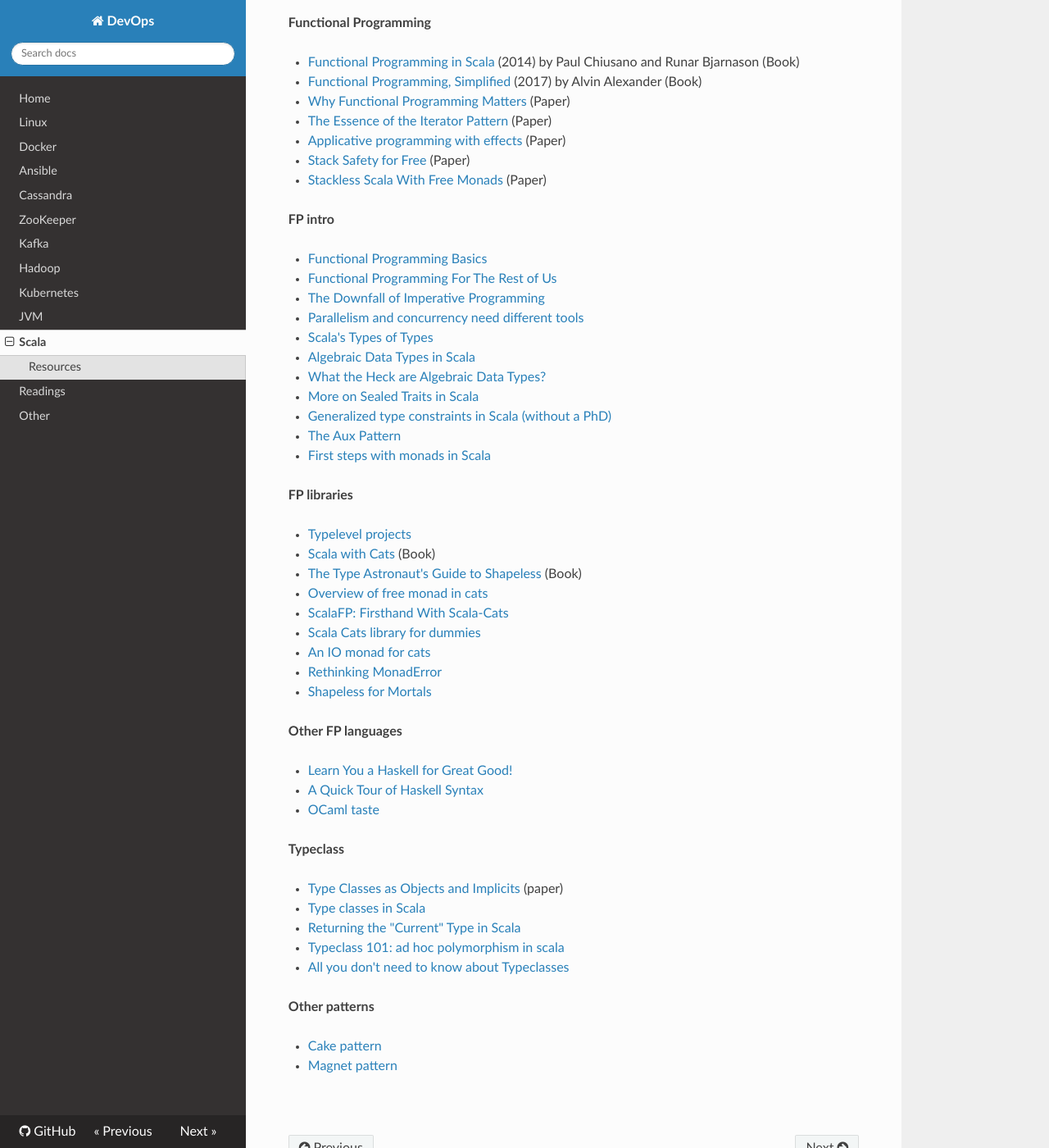
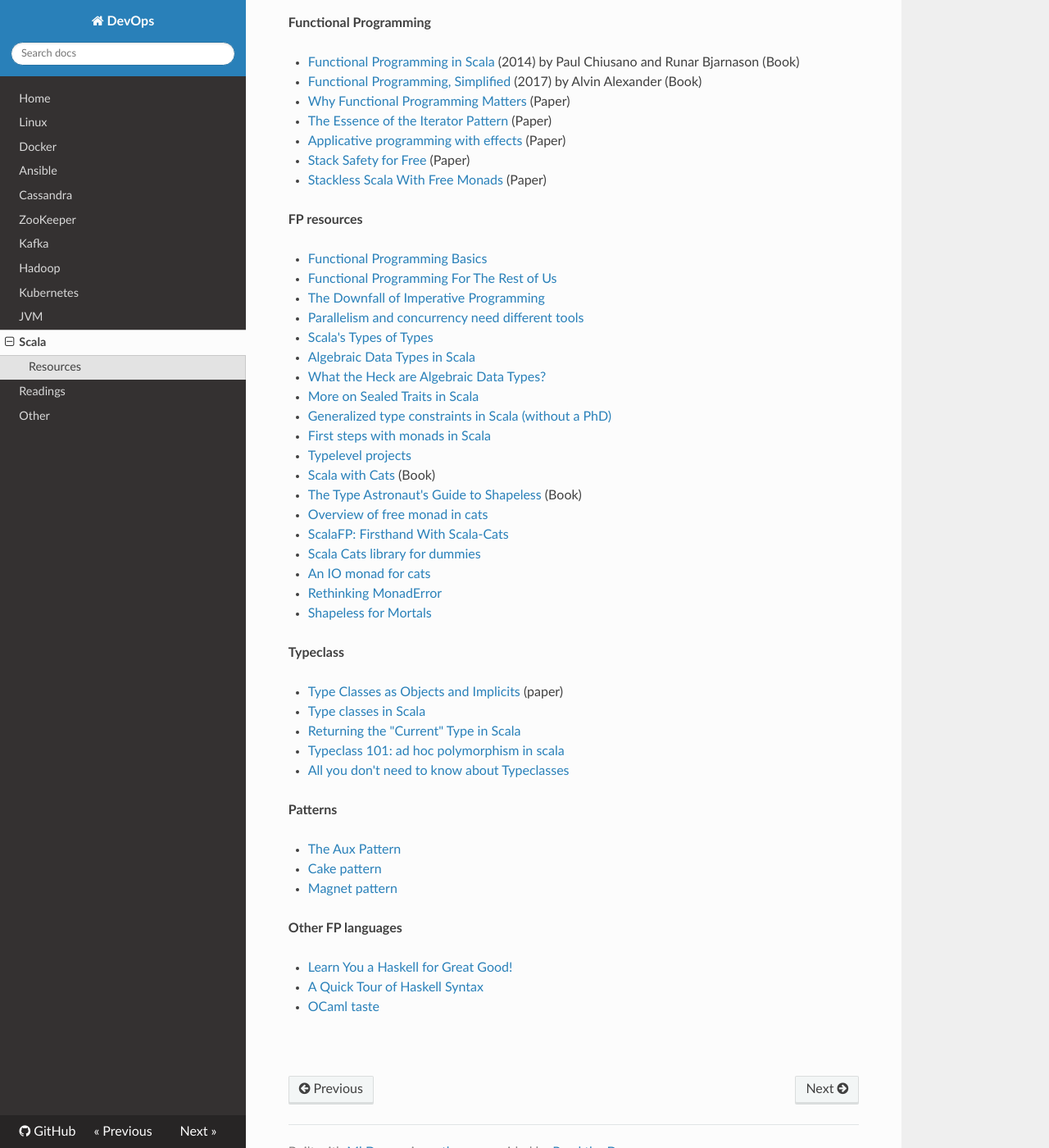
Before and after one commit to niqdev/devops, an MkDocs documentation site: the page built from docs/scala.md, in a window 1280 px wide and 1400 px high, scrolled down 488 px. Shown: the whole window at 82% size. Built offline with MkDocs 1.6.1, drawn with Linux system fonts in a browser that asks for light colours; nearby versions of some CDN libraries; old or Windows-style settings are respelled for this version of MkDocs; part of the change alters nothing that is shown.

Commit message:
doc: update scala

```diff
--- a/docs/scala.md
+++ b/docs/scala.md
@@ -26,7 +26,7 @@
 * [Stack Safety for Free](http://functorial.com/stack-safety-for-free/index.pdf) (Paper)
 * [Stackless Scala With Free Monads](http://blog.higher-order.com/assets/trampolines.pdf) (Paper)
 
-**FP intro**
+**FP resources**
 
 * [Functional Programming Basics](https://pragprog.com/magazines/2013-01/functional-programming-basics)
 * [Functional Programming For The Rest of Us](http://www.defmacro.org/2006/06/19/fp.html)
@@ -38,10 +38,7 @@
 * [What the Heck are Algebraic Data Types?](https://merrigrove.blogspot.com/2011/12/another-introduction-to-algebraic-data.html)
 * [More on Sealed Traits in Scala](https://underscore.io/blog/posts/2015/06/04/more-on-sealed.html)
 * [Generalized type constraints in Scala (without a PhD)](http://blog.bruchez.name/2015/11/generalized-type-constraints-in-scala.html)
-* [The Aux Pattern](https://gigiigig.github.io/posts/2015/09/13/aux-pattern.html)
 * [First steps with monads in Scala](https://darrenjw.wordpress.com/2016/04/15/first-steps-with-monads-in-scala/)
-
-**FP libraries**
 
 * [Typelevel projects](https://typelevel.org)
 * [Scala with Cats](https://underscore.io/books/scala-with-cats) (Book)
@@ -53,12 +50,6 @@
 * [Rethinking MonadError](https://typelevel.org/blog/2018/04/13/rethinking-monaderror.html)
 * [Shapeless for Mortals](https://github.com/ikhoon/shapeless-for-mortals)
 
-**Other FP languages**
-
-* [Learn You a Haskell for Great Good!](http://learnyouahaskell.com/chapters)
-* [A Quick Tour of Haskell Syntax](http://prajitr.github.io/quick-haskell-syntax)
-* [OCaml taste](https://ocaml.org/learn/taste.html)
-
 **Typeclass**
 
 * [Type Classes as Objects and Implicits](http://ropas.snu.ac.kr/~bruno/papers/TypeClasses.pdf) (paper)
@@ -67,12 +58,41 @@
 * [Typeclass 101: ad hoc polymorphism in scala](https://julien-truffaut.github.io/Typeclass)
 * [All you don't need to know about Typeclasses](http://workday.github.io/assets/scala-exchange-type-classes)
 
-**Other patterns**
+**Patterns**
 
+* [The Aux Pattern](https://gigiigig.github.io/posts/2015/09/13/aux-pattern.html)
 * [Cake pattern](https://medium.com/@itseranga/scala-cake-pattern-e0cd894dae4e)
 * [Magnet pattern](http://spray.io/blog/2012-12-13-the-magnet-pattern)
 
+**Other FP languages**
+
+* [Learn You a Haskell for Great Good!](http://learnyouahaskell.com/chapters)
+* [A Quick Tour of Haskell Syntax](http://prajitr.github.io/quick-haskell-syntax)
+* [OCaml taste](https://ocaml.org/learn/taste.html)
+
 <!--
+
+for (i <- List(1, 2, 3)) println(i)
+
+TODO
+// (1) works because `foreach` is defined
+for (p <- peeps) println(p)
+// (2) `yield` works because `map` is defined
+val res: Sequence[Int] = for {
+i <- ints
+} yield i * 2
+res.foreach(println)
+// (3) `if` works because `withFilter` is defined
+val res = for {
+i <- ints
+if i > 2
+} yield i*2
+// (4) works because `flatMap` is defined
+val mutualFriends = for {
+myFriend <- myFriends // generator
+adamsFriend <- adamsFriends // generator
+if (myFriend.name == adamsFriend.name)
+} yield myFriend
 
 blogs + twitter
 
```
